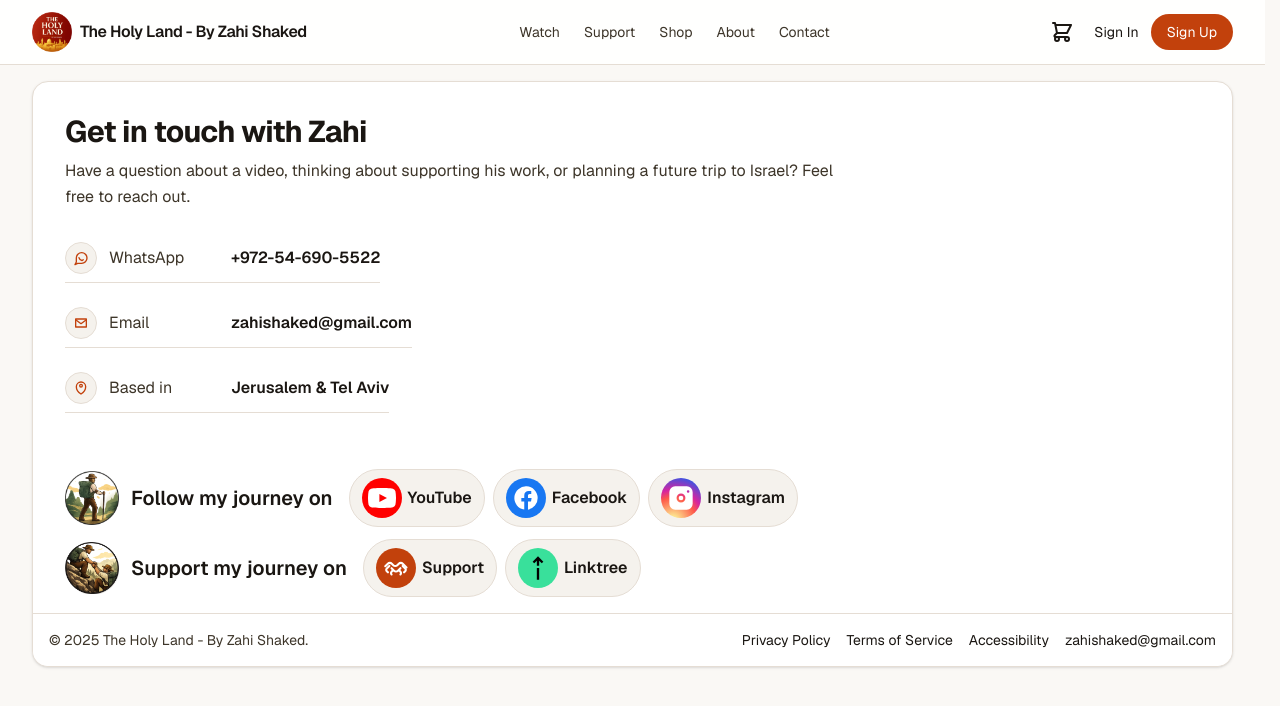
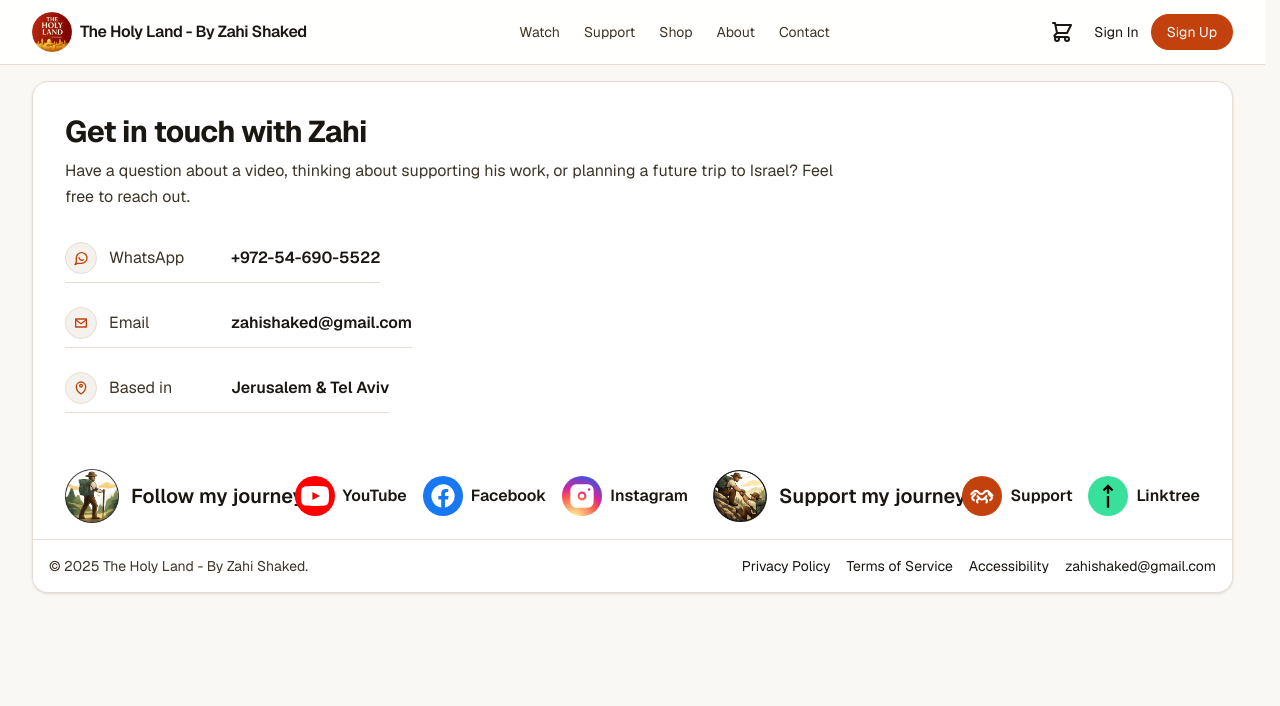
Before and after one commit to Ponzee/zahi-tours, a Next.js app: page /contact in a window 1280 px wide. Shown: the top 706 px of the page. Built offline with nearby package versions, Linux system fonts and the light colour scheme; no server answers.

Commit message:
ui(follow): single-row left/right alignment; remove pill backgrounds

```diff
--- a/components/FollowSupportBlock.tsx
+++ b/components/FollowSupportBlock.tsx
@@ -6,9 +6,9 @@ export default function FollowSupportBlock() {
   return (
     <div className="bg-white">
       <div className="px-4 md:px-6 lg:px-8 py-4">
-        <div className="flex flex-col gap-4 md:flex-row md:flex-wrap md:items-center md:justify-start md:gap-x-10 md:gap-y-3">
+        <div className="flex items-center justify-between gap-8 overflow-x-auto">
           {/* Follow */}
-          <div className="min-w-0 flex flex-wrap items-center justify-start gap-4">
+          <div className="min-w-0 flex items-center justify-start gap-4 whitespace-nowrap">
             <p className="font-semibold text-[#1a1612] inline-flex items-center gap-3 whitespace-nowrap text-lg md:text-xl">
               <img
                 src="/icons/follow_journey.webp"
@@ -21,12 +21,12 @@ export default function FollowSupportBlock() {
               Follow my journey on
             </p>
 
-            <div className="flex flex-wrap items-center justify-start gap-2">
+            <div className="flex items-center justify-start gap-4">
               <a
                 href="https://www.youtube.com/@zahishaked"
                 target="_blank"
                 rel="noopener noreferrer"
-                className="inline-flex items-center gap-1.5 rounded-full border border-[#e5ddd4] bg-[#f5f2ed] px-3 py-2 hover:bg-[#efe9e1] transition-colors duration-150 whitespace-nowrap"
+                className="inline-flex items-center gap-2 transition-colors duration-150 whitespace-nowrap hover:opacity-80"
                 aria-label="YouTube"
                 title="YouTube"
               >
@@ -45,7 +45,7 @@ export default function FollowSupportBlock() {
                 href="https://www.facebook.com/zahishakedisraelitourguide"
                 target="_blank"
                 rel="noopener noreferrer"
-                className="inline-flex items-center gap-1.5 rounded-full border border-[#e5ddd4] bg-[#f5f2ed] px-3 py-2 hover:bg-[#efe9e1] transition-colors duration-150 whitespace-nowrap"
+                className="inline-flex items-center gap-2 transition-colors duration-150 whitespace-nowrap hover:opacity-80"
                 aria-label="Facebook"
                 title="Facebook"
               >
@@ -64,7 +64,7 @@ export default function FollowSupportBlock() {
                 href="https://www.instagram.com/zahi_shaked_israeli_tour_guide"
                 target="_blank"
                 rel="noopener noreferrer"
-                className="inline-flex items-center gap-1.5 rounded-full border border-[#e5ddd4] bg-[#f5f2ed] px-3 py-2 hover:bg-[#efe9e1] transition-colors duration-150 whitespace-nowrap"
+                className="inline-flex items-center gap-2 transition-colors duration-150 whitespace-nowrap hover:opacity-80"
                 aria-label="Instagram"
                 title="Instagram"
               >
@@ -86,7 +86,7 @@ export default function FollowSupportBlock() {
           </div>
 
           {/* Support */}
-          <div className="min-w-0 flex flex-wrap items-center justify-start gap-4">
+          <div className="min-w-0 flex items-center justify-start gap-4 whitespace-nowrap">
             <p className="font-semibold text-[#1a1612] inline-flex items-center gap-3 whitespace-nowrap text-lg md:text-xl">
               <img
                 src="/icons/support_journey.webp"
@@ -99,10 +99,10 @@ export default function FollowSupportBlock() {
               Support my journey on
             </p>
 
-            <div className="flex flex-wrap items-center justify-start gap-2">
+            <div className="flex items-center justify-start gap-4">
               <Link
                 href="/support"
-                className="inline-flex items-center gap-1.5 rounded-full border border-[#e5ddd4] bg-[#f5f2ed] px-3 py-2 hover:bg-[#efe9e1] transition-colors duration-150 whitespace-nowrap"
+                className="inline-flex items-center gap-2 transition-colors duration-150 whitespace-nowrap hover:opacity-80"
                 aria-label="Support my journey"
                 title="Support my journey"
               >
@@ -134,7 +134,7 @@ export default function FollowSupportBlock() {
                 href="https://linktr.ee/zahishakedtourguide"
                 target="_blank"
                 rel="noopener noreferrer"
-                className="inline-flex items-center gap-1.5 rounded-full border border-[#e5ddd4] bg-[#f5f2ed] px-3 py-2 hover:bg-[#efe9e1] transition-colors duration-150 whitespace-nowrap"
+                className="inline-flex items-center gap-2 transition-colors duration-150 whitespace-nowrap hover:opacity-80"
                 aria-label="Linktree"
                 title="Linktree"
               >
```
